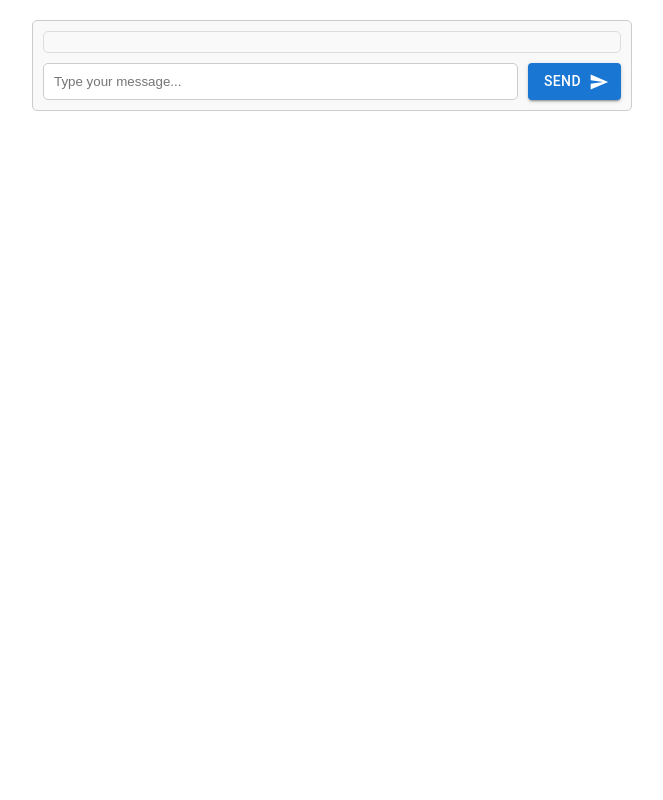
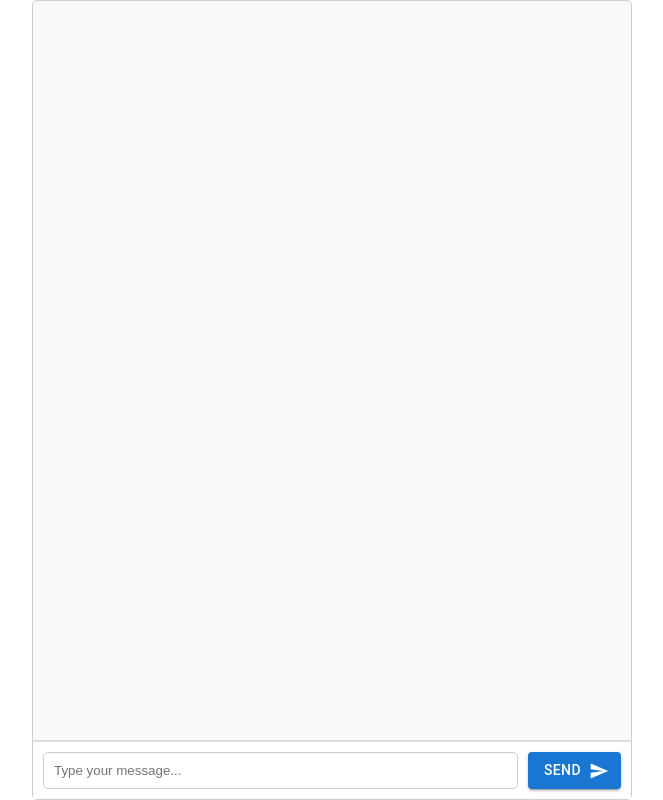
Before and after one commit to SelenaDelcev/ChatApp, a React (Create React App) app in the folder frontend/: page / in a window 1280 px wide. Shown: the whole page, without its empty margins (308-971 px from the left). Built offline with nearby package versions, Linux system fonts and the light colour scheme.

Commit message:
Style frame

```diff
--- a/frontend/src/App.css
+++ b/frontend/src/App.css
@@ -1,24 +1,26 @@
 .App {
   font-family: Arial, sans-serif;
-  padding: 20px;
   max-width: 600px;
   margin: 0 auto;
+  display: flex;
+  flex-direction: column;
+  height: 100vh;
 }
 
 .chat-container {
+  flex: 1;
+  display: flex;
+  flex-direction: column;
   border: 1px solid #ccc;
   border-radius: 5px;
-  padding: 10px;
   background-color: #f9f9f9;
 }
 
 .messages {
-  max-height: 360px;
+  flex: 1;
   overflow-y: auto;
   padding: 10px;
-  border: 1px solid #ddd;
-  border-radius: 5px;
-  margin-bottom: 10px;
+  border-bottom: 1px solid #ddd;
 }
 
 .message {
@@ -40,6 +42,9 @@
 .message-input {
   display: flex;
   justify-content: space-between;
+  padding: 10px;
+  border-top: 1px solid #ddd;
+  background-color: #fff;
 }
 
 input[type="text"] {
```
